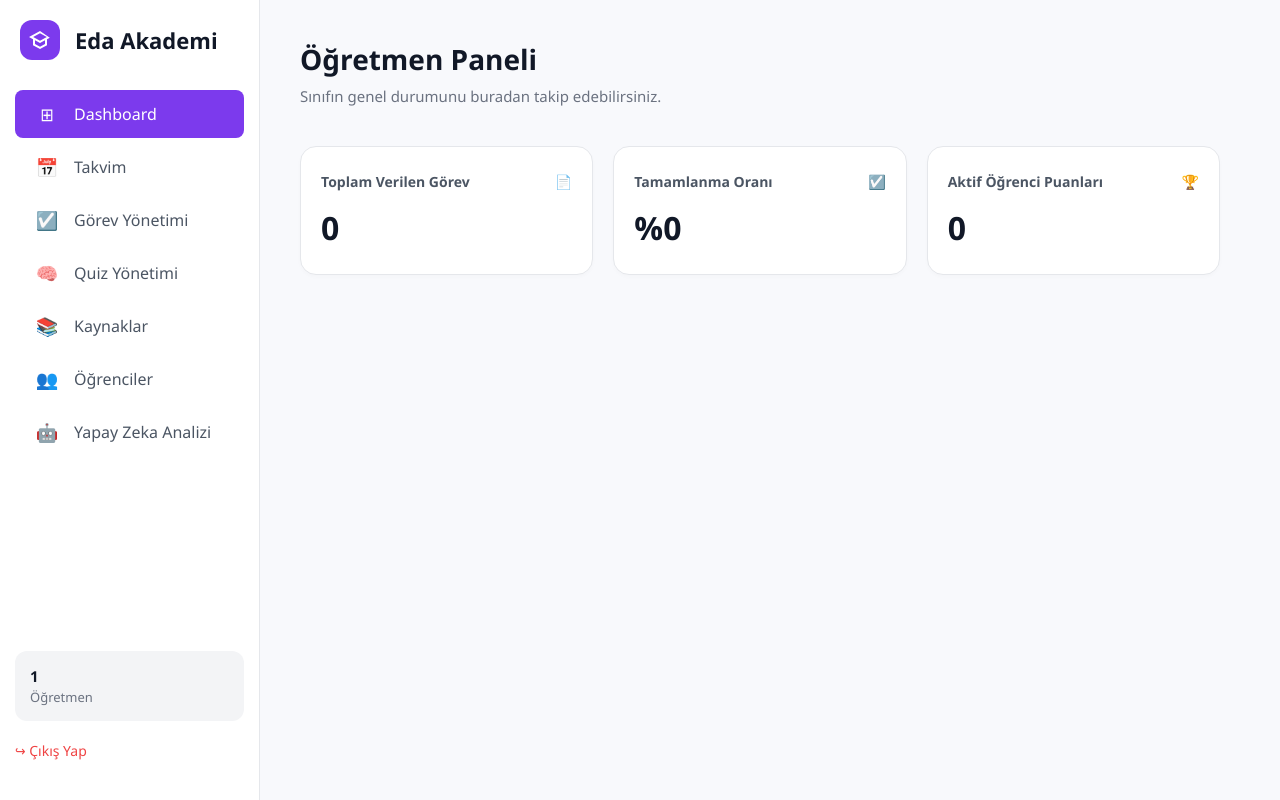
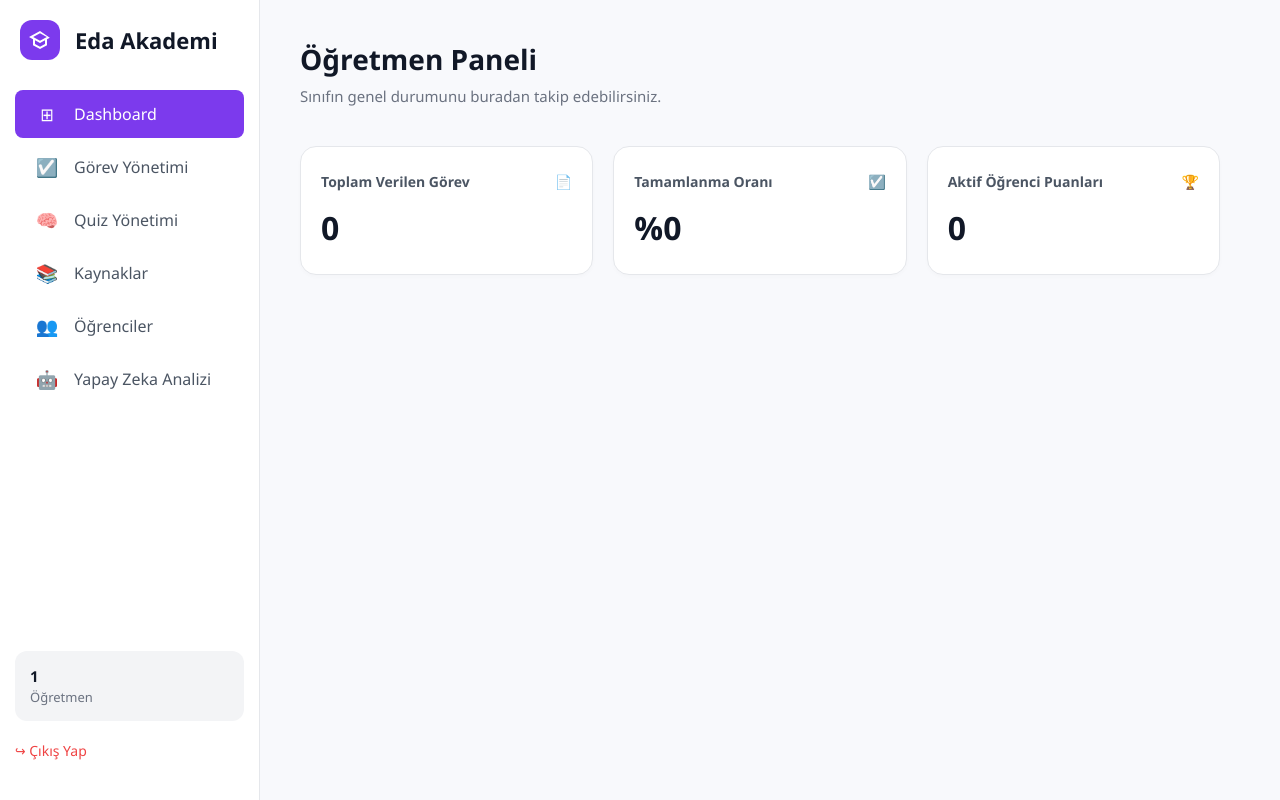
Before and after one commit to dertlimehmetsalih286-cyber/eda-akedemi, a Flask app: page /ogretmen in a window 1280 px wide. Run offline with Flask 3, Linux system fonts and the light colour scheme; the visitor is signed in with stand-in values (Sample User, id 1); data that the repository does not hold is empty.

Commit message:
Update ogretmen.html

```diff
--- a/templates/ogretmen.html
+++ b/templates/ogretmen.html
@@ -42,7 +42,6 @@
         </div>
         <ul class="nav-links">
             <li class="nav-item"><a href="/ogretmen" class="nav-link active"><span class="nav-icon">⊞</span> Dashboard</a></li>
-            <li class="nav-item"><a href="/takvim" class="nav-link"><span class="nav-icon">📅</span> Takvim</a></li>
             <li class="nav-item"><a href="/gorev" class="nav-link"><span class="nav-icon">☑️</span> Görev Yönetimi</a></li>
             <li class="nav-item"><a href="/quiz" class="nav-link"><span class="nav-icon">🧠</span> Quiz Yönetimi</a></li>
             <li class="nav-item"><a href="/kaynaklar" class="nav-link"><span class="nav-icon">📚</span> Kaynaklar</a></li>
```
